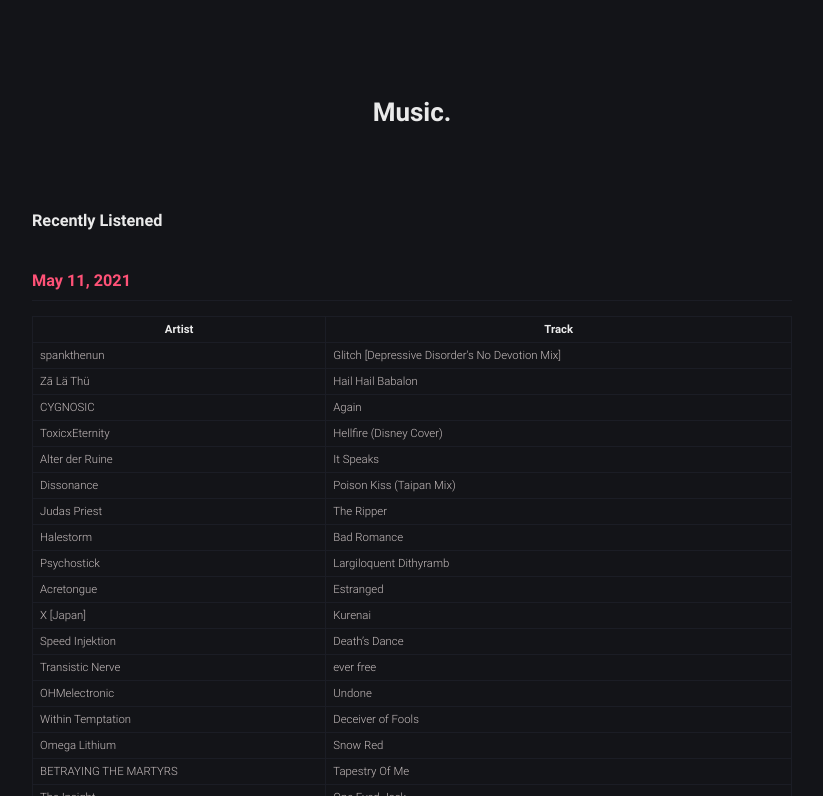
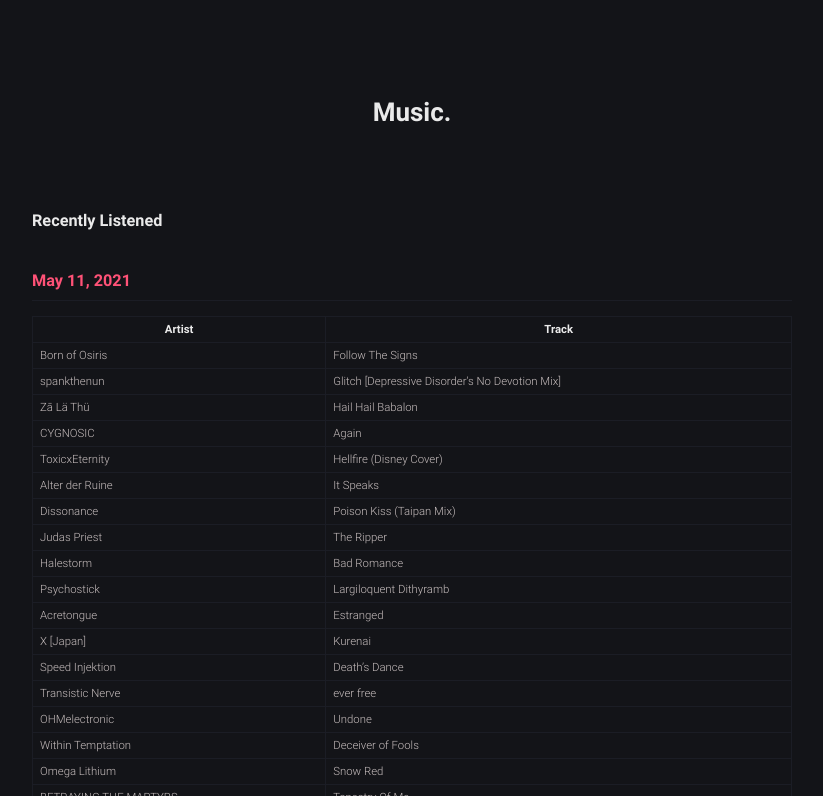
Before and after one commit to robert-marshall/xyz, a Jekyll site: the page built from music.md, in a window 1280 px wide and 900 px high, cut to the strip 104-900 px from the top of the window. Shown: the whole strip, without its empty margins (228-1051 px from the left). Built offline with Jekyll 4.4.1, drawn with Linux system fonts in a browser that asks for light colours.

Commit message:
I did it for the lulz!

```diff
--- a/music.md
+++ b/music.md
@@ -11,6 +11,7 @@
 
 | Artist | Track |
 |--------|-------|
+Born of Osiris | Follow The Signs
 spankthenun | Glitch [Depressive Disorder's No Devotion Mix]
 Zā Lä Thü | Hail Hail Babalon
 CYGNOSIC | Again
```
